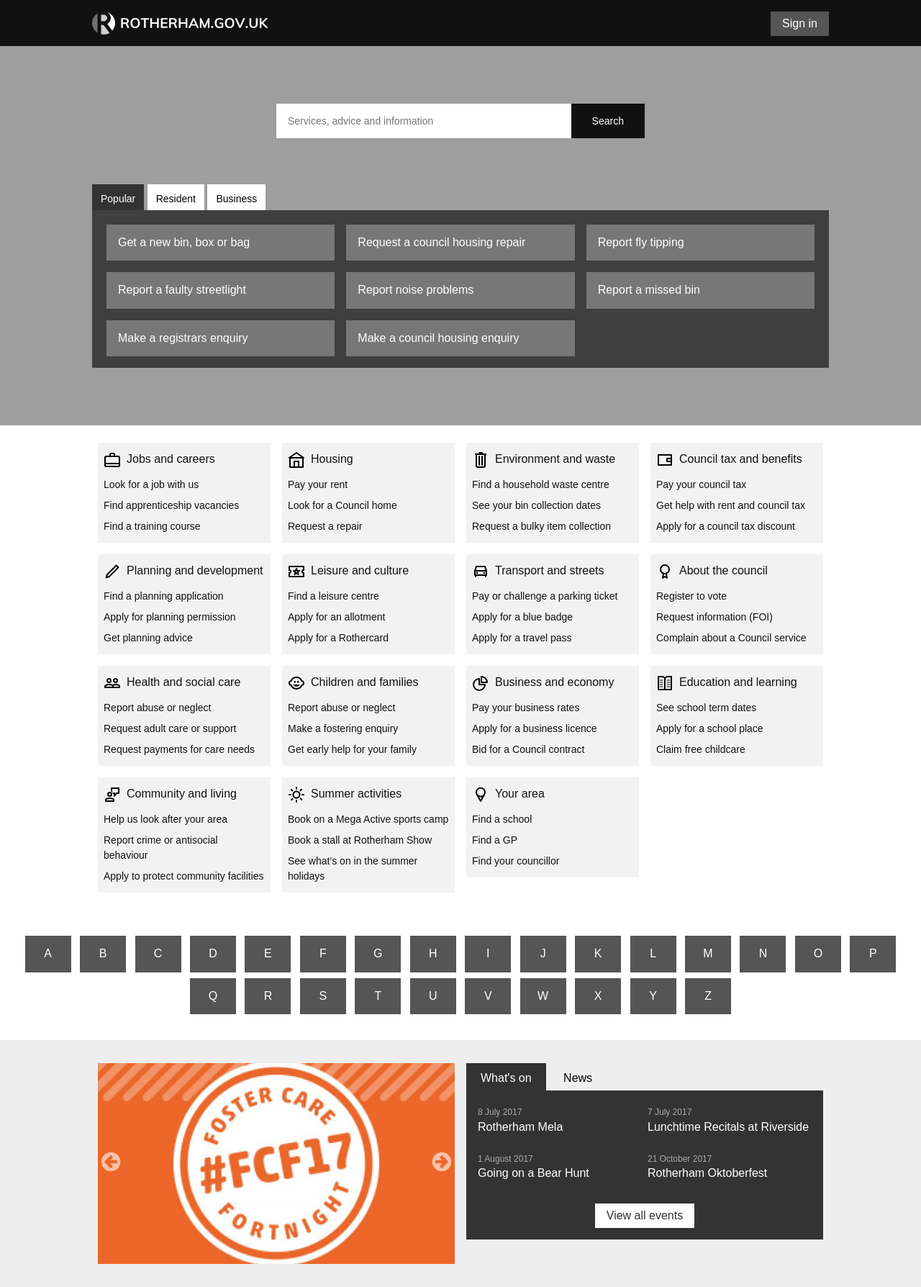
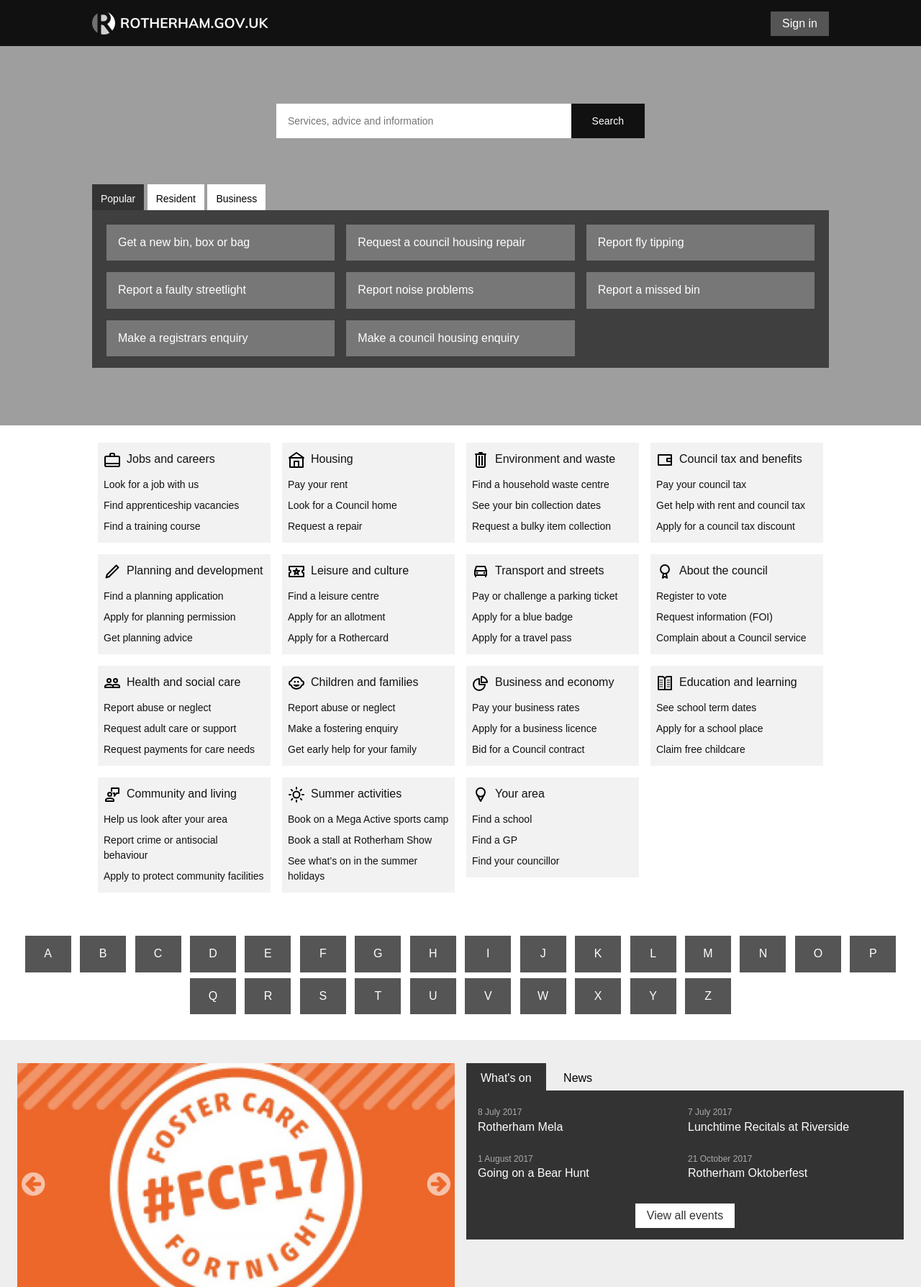
Before and after one commit to jnkly/rmbc-dev, a Jekyll site: the page built from index.md, in a window 1280 px wide. Shown: the top 1788 px of the page at 72% size. Built offline with Jekyll 4.4.1, drawn with Linux system fonts in a browser that asks for light colours; grey boxes are pictures that could not be loaded.

Commit message:
Update events-news.html

```diff
--- a/_includes/events-news.html
+++ b/_includes/events-news.html
@@ -1,87 +1,65 @@
     <section class="ph3 pv4 bg-light-gray">
-      <div class="cf mw8 center">
-
+      <div class="cf mw9 center">
         <div class="fl w-100 w-50-l ph2">
           <img src="https://jnkly.github.io/rmbc-dev/images/carousel-sample.jpg" class="mb4 mb0-l">
         </div>
-
         <div class="fl w-100 w-50-l ph2">
-
         <input class="events-news--input" id="tab-events" type="radio" name="events-news--tabs" checked>
         <label class="events-news--label" for="tab-events">What's on</label>
-
         <input class="events-news--input" id="tab-news" type="radio" name="events-news--tabs">
         <label class="events-news--label" for="tab-news">News</label>
-
         <div class="events-news cf pt2 pb3">
           <div id="events">
-
             <ul class="ma1 ph2">
-
               <li class="list fl w-100 w-50-l ph1">
                 <p class="f7 light-silver mb0">8 July 2017</p>
                 <p class="f5 mt1"><a href="http://www.rotherham.gov.uk/events" class="link white dim">Rotherham Mela</a></p>
               </li>
-
               <li class="list fl w-100 w-50-l ph1">
                 <p class="f7 light-silver mb0">7 July 2017</p>
                 <p class="f5 mt1"><a href="http://www.rotherham.gov.uk/events" class="link white dim">Lunchtime Recitals at Riverside</a></p>
               </li>
-
               <li class="list fl w-100 w-50-l ph1">
                 <p class="f7 light-silver mb0">1 August 2017</p>
                 <p class="f5 mt1"><a href="http://www.rotherham.gov.uk/events" class="link white dim">Going on a Bear Hunt</a></p>
               </li>
-
               <li class="list fl w-100 w-50-l ph1">
                 <p class="f7 light-silver mb0">21 October 2017</p>
                 <p class="f5 mt1"><a href="http://www.rotherham.gov.uk/events" class="link white dim">Rotherham Oktoberfest</a></p>
               </li>
             </ul>
-
             <div class="cf ph2 tc">
               <a href="http://www.rotherham.gov.uk/events" class="dib ph3 pv2 mt3 bg-white dark-gray link dim">View all events</a>
             </div>
-
           </div>
-
           <div id="news">
             <ul class="ma1 ph2">
-
               <div class="cf">
               <li class="list fl w-100 w-50-l ph1">
                 <p class="f7 light-silver mb0">5 July 2017</p>
                   <p class="f5 mt1"><a href="http://www.rotherham.gov.uk/newsroom" class="link white dim">Smoking declining in Rotherham but more can be done</a></p>
               </li>
-
               <li class="list fl w-100 w-50-l ph1">
                 <p class="f7 light-silver mb0">5 July 2017</p>
                 <p class="f5 mt1"><a href="http://www.rotherham.gov.uk/newsroom" class="link white dim">Commissioners&rsquo; latest letter to the Secretary of State</a></p>
               </li>
               </div>
-
               <div class="cf">
               <li class="list fl w-100 w-50-l ph1">
                 <p class="f7 light-silver mb0">4 July 2017</p>
                 <p class="f5 mt1"><a href="http://www.rotherham.gov.uk/newsroom" class="link white dim">Electoral view on Rotherham - Consultation on ward boundaries</a></p>
               </li>
-
               <li class="list fl w-100 w-50-l ph1">
                 <p class="f7 light-silver mb0">3 July 2017</p>
                 <p class="f5 mt1"><a href="http://www.rotherham.gov.uk/newsroom" class="link white dim">Schools&rsquo; celebration for supporting children with additional needs</a></p>
               </li>
               </div>
             </ul>
-
-
             <div class="cf ph2 tc">
               <a href="http://www.rotherham.gov.uk/newsroom" class="dib ph3 pv2 mt3 bg-white dark-gray link dim">View all news</a>
             </div>
-
           </div>
-
         </div>
       </div>
-
       </div>
     </section>
```
